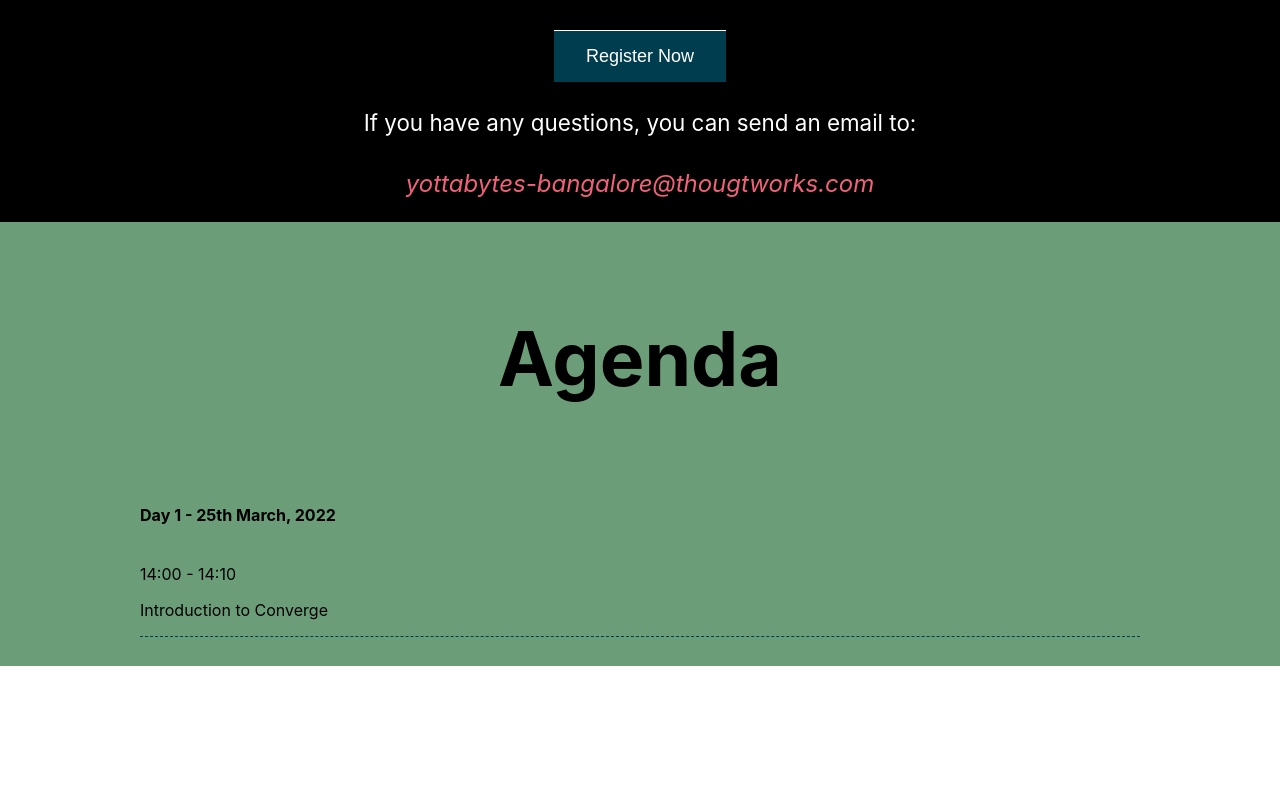
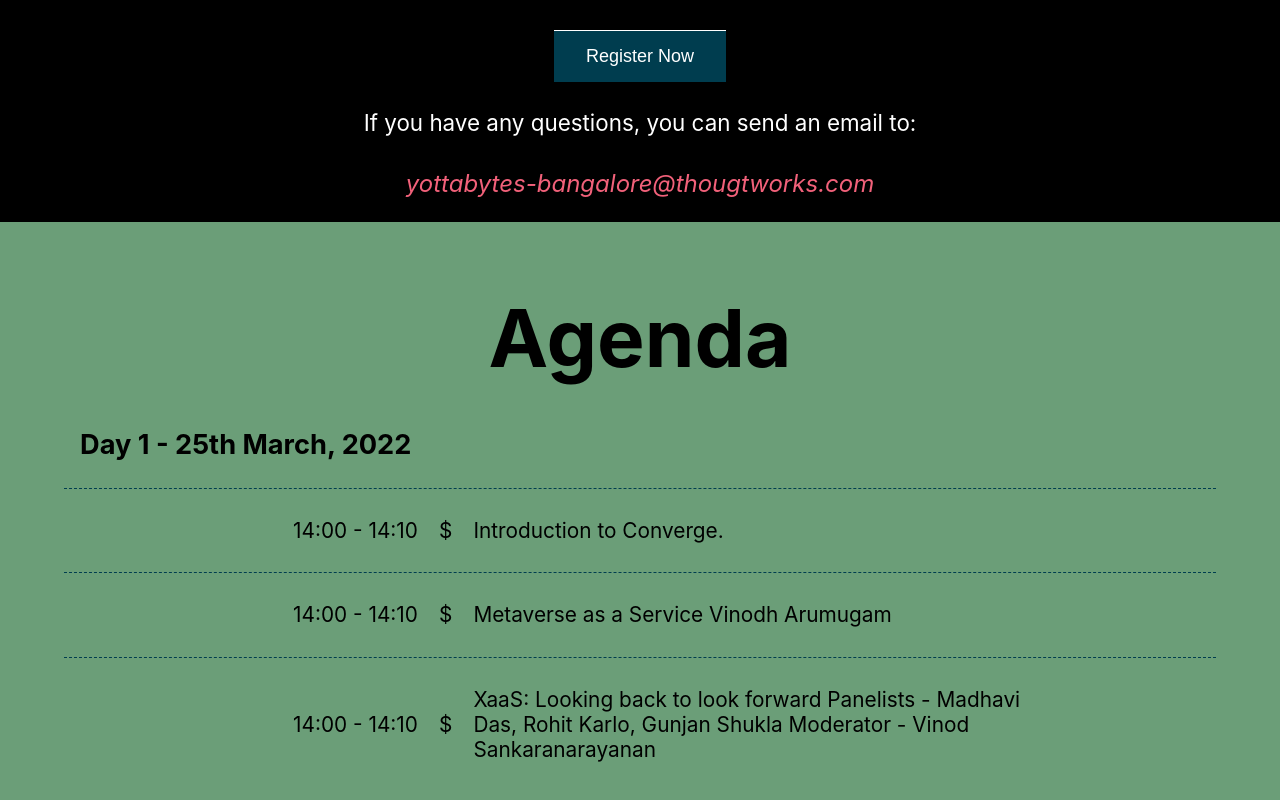
Before and after one commit to ThoughtWorks-Bangalore/Yottabyte, a React (Create React App) app: page / in a window 1280 px wide. Shown: the part 1371-2171 px from the top of the page. Before the commit the page ends 2037 px from the top, so only its background shows below. Built offline with nearby package versions, Linux system fonts and the light colour scheme.

Commit message:
[Procheta | Roshni | Ankit] Add. agenda section

```diff
--- a/src/components/Agenda.css
+++ b/src/components/Agenda.css
@@ -1,37 +1,78 @@
 .agenda_section {
   color: #000000;
   background: #6b9e78;
-  padding: 1.8rem 0;
   position: relative;
   overflow: hidden;
   clear: both;
   min-height: fit-content;
   font-family: "Inter", sans-serif;
+  padding-bottom: 4em;
+
 }
 
 .agenda_heading {
-  font-size: 75px;
+  font-size: 5em;
+  margin-left: auto;
+  margin-right: auto;
+  width: 59%;
+  font-family: "Inter", sans-serif;
+  height: 39px;
 }
 
-.agenda_dates {
-  border-bottom: 1px dashed #003d4f;
-  margin-bottom: 0;
-  overflow: hidden;
-  max-width: 1000px;
+.agenda_subheading {
+  font-size: 1.7em;
   text-align: left;
-  width: 100%;
+  margin-bottom: 21px;
+  font-weight: bold;
+}
+
+.agenda_schedule {
   margin-left: auto;
   margin-right: auto;
-  margin-top: 0;
+  width: 55%;
+}
+.agenda_day {
+  display: flex;
+  align-items: center;
+  border-bottom: 1px dashed #003d4f;
+  transition: background-color 300ms ease-out;
+  padding: 0.4em 1em;
 }
 
-.row {
-  line-height: 1.4;
-  font-style: normal;
-  color: #000000;
-  text-rendering: optimizeLegibility;
-  margin-top: 0;
-  margin-bottom: 0.1em;
-  font-weight: bolder;
-  font-size: x-large;
+.agenda_day:hover,
+.schedule-info:hover {
+  background-color: #edf1f3;
 }
+
+@media screen and (max-width: 1300px) {
+  .agenda_schedule {
+    width: 90%;
+    min-width: 80%;
+  }
+}
+
+.timing {
+  width: 30%;
+  text-align: right;
+}
+
+.seperation {
+  width: 5%;
+}
+
+.detail {
+  width: 50%;
+  text-align: left;
+}
+
+.schedule-info {
+  font-size: 1.3em;
+  display: flex;
+  align-items: center;
+  border-bottom: 1px dashed #003d4f;
+  transition: background-color 300ms ease-out;
+  padding: 0.4em 1em;
+}
+.schedule-info:last-child{
+  border-bottom: none;
+}
--- a/src/components/Agenda.js
+++ b/src/components/Agenda.js
@@ -6,16 +6,38 @@ export const Agenda = () => {
   return (
     <div className="agenda_section" id="agenda">
       <h2 className="agenda_heading">Agenda</h2>
-      <div className="agenda_dates">
-        <div className="row">
-          <h6>Day 1 - 25th March, 2022</h6>
+      <div className="agenda_schedule">
+        <div className="agenda_day">
+          <p className="agenda_subheading">Day 1 - 25th March, 2022</p>
         </div>
-        <div>
-          <div>
+        <div className="schedule-info">
+          <div className="timing">
             <p>14:00 - 14:10</p>
           </div>
-          <div>
-            <p>Introduction to Converge</p>
+          <div className="seperation">$</div>
+          <div className="detail">
+            <p>Introduction to Converge.</p>
+          </div>
+        </div>
+        <div className="schedule-info">
+          <div className="timing">
+            <p>14:00 - 14:10</p>
+          </div>
+          <div className="seperation">$</div>
+          <div className="detail">
+            <p>Metaverse as a Service Vinodh Arumugam</p>
+          </div>
+        </div>
+        <div className="schedule-info">
+          <div className="timing">
+            <p>14:00 - 14:10</p>
+          </div>
+          <div className="seperation">$</div>
+          <div className="detail">
+            <p>
+              XaaS: Looking back to look forward Panelists - Madhavi Das, Rohit
+              Karlo, Gunjan Shukla Moderator - Vinod Sankaranarayanan
+            </p>
           </div>
         </div>
       </div>
--- a/src/components/Navbar.css
+++ b/src/components/Navbar.css
@@ -12,7 +12,8 @@
 }
 
 .nav_links:link,
-.nav_links:visited, .nav_links:active {
+.nav_links:visited,
+.nav_links:active {
   text-decoration: none;
   color: black;
 }
```
Also changed, not shown: src/components/Navbar.js (+8 -2 lines).
